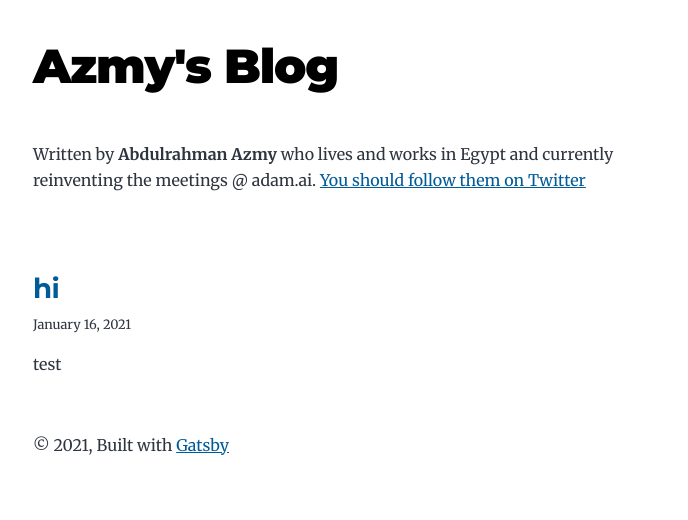
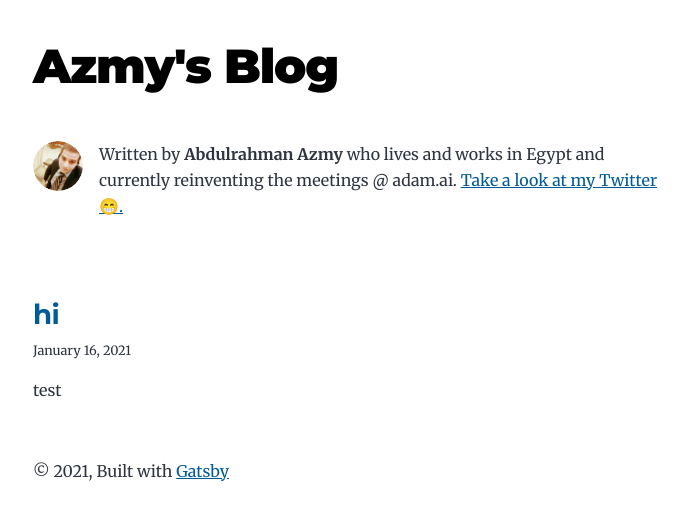
Before and after one commit to Aazme/azmydotblog, a Gatsby site: page / in a window 1280 px wide. Shown: the whole page, without its empty margins (291-979 px from the left). Built offline with nearby package versions, Linux system fonts and the light colour scheme; Gatsby itself is replaced by a stand-in of ours.

Commit message:
updating profile pics and bio

```diff
--- a/src/components/bio.js
+++ b/src/components/bio.js
@@ -56,7 +56,7 @@ const Bio = () => {
           Written by <strong>{author.name}</strong> {author?.summary || null}
           {` `}
           <a href={`https://twitter.com/${social?.twitter || ``}`}>
-            You should follow them on Twitter
+          Take a look at my Twitter 😁.
           </a>
         </p>
       )}
```
Also changed, not shown: content/assets/profile-pic.jpg (renamed from content/assets/profile-pic.png).
